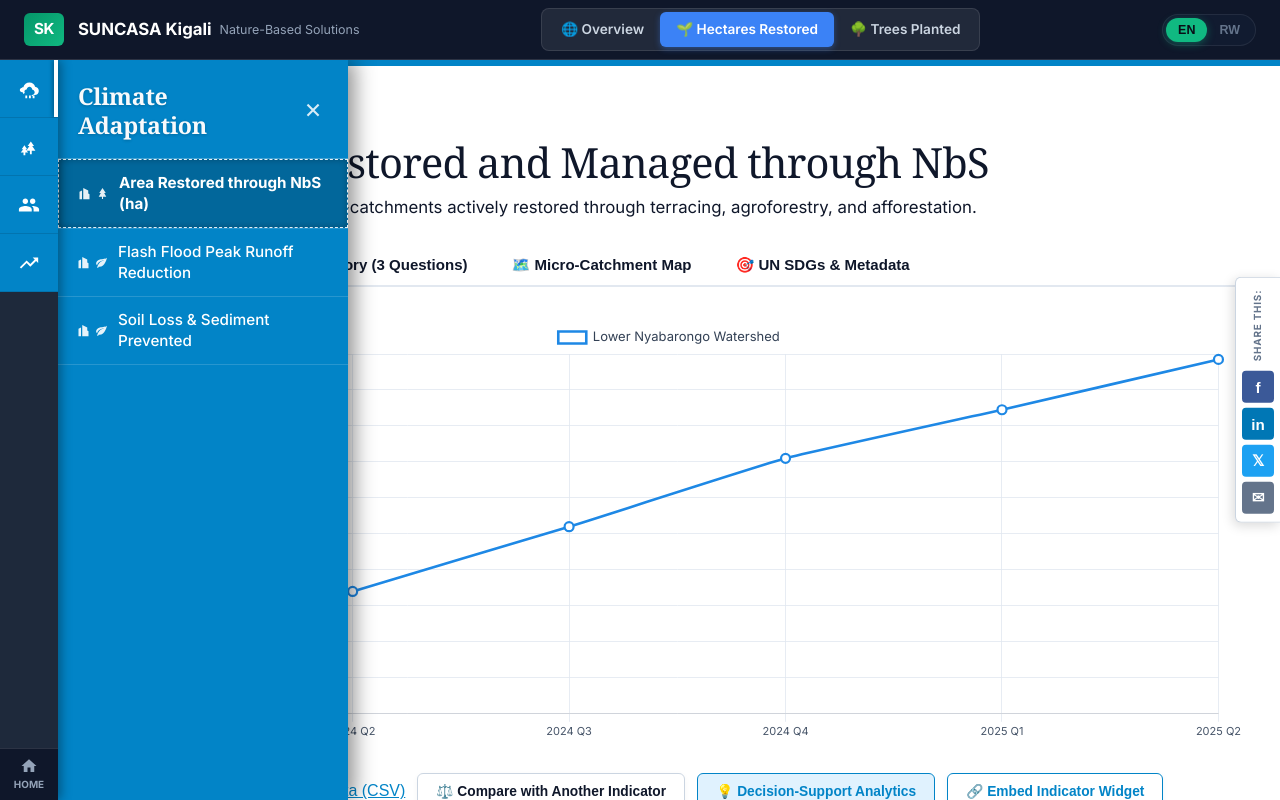
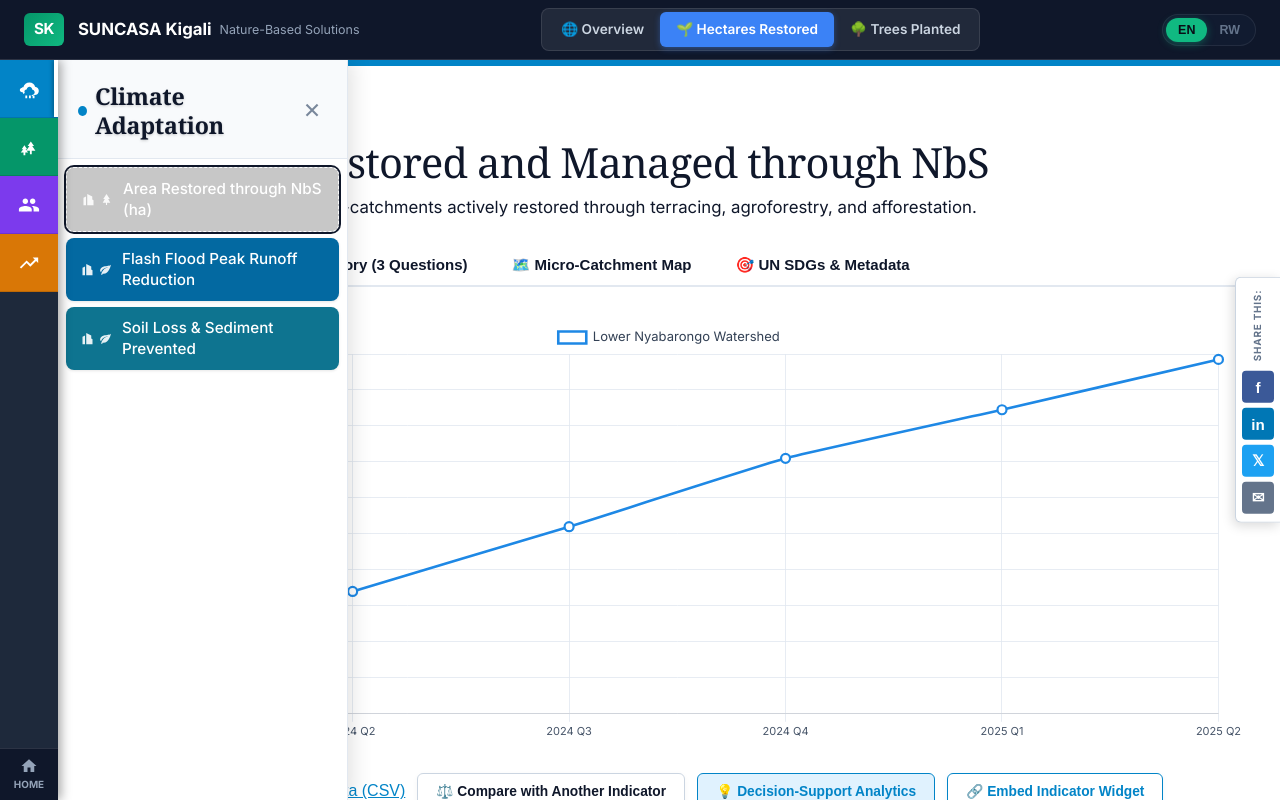
Before and after one commit to tharushyamagara-boop/NBS, a Next.js app: page /indicator/area_restored_ha in a window 1280 px wide. Both pictures are taken after a click on the button 29 px from the left and 89 px from the top of the page. Shown: the top 800 px of the page. Built offline with nearby package versions, Linux system fonts and the light colour scheme.

Commit message:
Apply distinctive background colors to left sidebar themes and indicators

```diff
--- a/src/components/MyPegLeftSidebar.tsx
+++ b/src/components/MyPegLeftSidebar.tsx
@@ -25,21 +25,21 @@ export const MYPEG_THEMES: ThemeDef[] = [
     id: 'biodiversity',
     name_en: 'Biodiversity Protection',
     name_rw: 'Kubungabunga Urusobe',
-    color: '#0284c7',
+    color: '#059669',
     icon: 'trees',
   },
   {
     id: 'gesi',
     name_en: 'Gender & Inclusion (GESI)',
     name_rw: 'Uburinganire (GESI)',
-    color: '#0284c7',
+    color: '#7c3aed',
     icon: 'users',
   },
   {
     id: 'economy',
     name_en: 'Employment & Economy',
     name_rw: 'Imirimo n\'Ubukungu',
-    color: '#0284c7',
+    color: '#d97706',
     icon: 'trending-up',
   },
 ];
@@ -72,6 +72,21 @@ const TITLE_MAP_RW: Record<string, string> = {
   green_jobs_created: 'Iminsi y\'Akazi k\'Icyatsi Kahanzwe',
   female_nursery_operators: 'Ubuhumbikiro bw\'Abagore',
   vulnerable_youth_employed: 'Urubyiruko mu Mirimo ya GIS',
+};
+
+const INDICATOR_BG_MAP: Record<string, string> = {
+  area_restored_ha: '#0284c7',
+  flood_risk_reduction: '#0369a1',
+  soil_erosion_prevented: '#0e7490',
+  trees_planted: '#15803d',
+  tree_survival_rate: '#16a34a',
+  riparian_buffer_km: '#059669',
+  water_quality_index: '#0d9488',
+  women_leadership_catchment: '#7c3aed',
+  participants_trained: '#9333ea',
+  green_jobs_created: '#d97706',
+  female_nursery_operators: '#b45309',
+  vulnerable_youth_employed: '#c2410c',
 };
 
 interface MyPegLeftSidebarProps {
@@ -233,54 +248,90 @@ export default function MyPegLeftSidebar({
         </Link>
       </nav>
 
-      {/* 2. Expanding Theme Flyout Drawer (Adjacent to rail, takes active theme color) */}
+      {/* 2. Expanding Theme Flyout Drawer (Adjacent to rail, white surface for contrast) */}
       {drawerOpen && (
         <div
           className="mypeg-theme-drawer"
           style={{
-            backgroundColor: activeTheme.color,
-            color: '#ffffff',
+            backgroundColor: '#ffffff',
+            color: '#0f172a',
+            borderRight: '1px solid #e2e8f0',
+            boxShadow: '4px 0 20px rgba(0, 0, 0, 0.12)',
           }}
           role="region"
           aria-label={`${themeName} indicators`}
         >
           {/* Drawer Header */}
-          <div className="mypeg-drawer-header">
-            <h3 className="mypeg-drawer-title">{themeName}</h3>
+          <div
+            className="mypeg-drawer-header"
+            style={{
+              borderBottom: '1px solid #e2e8f0',
+              backgroundColor: '#f8fafc',
+            }}
+          >
+            <div style={{ display: 'flex', alignItems: 'center', gap: '8px' }}>
+              <span
+                style={{
+                  display: 'inline-block',
+                  width: '10px',
+                  height: '10px',
+                  borderRadius: '50%',
+                  backgroundColor: activeTheme.color,
+                }}
+              />
+              <h3 className="mypeg-drawer-title" style={{ color: '#0f172a' }}>
+                {themeName}
+              </h3>
+            </div>
             <button
               type="button"
               className="mypeg-drawer-close-btn"
               onClick={() => setDrawerOpen(false)}
               title="Close menu"
               aria-label="Close menu"
+              style={{ color: '#64748b' }}
             >
               ✕
             </button>
           </div>
 
           {/* List of Indicators as Real Next.js Links to Separate Pages */}
-          <ul className="mypeg-drawer-list">
+          <ul className="mypeg-drawer-list" style={{ padding: '8px' }}>
             {themeIndicators.map((ind) => {
               const isSelected = selectedIndicatorId === ind.id || pathname === `/indicator/${ind.id}`;
               const titleMap = locale === 'rw' ? TITLE_MAP_RW : TITLE_MAP_EN;
               const title = titleMap[ind.id] || ind.id.split('_').map((w) => w.charAt(0).toUpperCase() + w.slice(1)).join(' ');
+              const indBgColor = INDICATOR_BG_MAP[ind.id] || activeTheme.color;
 
               return (
-                <li key={ind.id} className="mypeg-drawer-item-wrap">
+                <li
+                  key={ind.id}
+                  className="mypeg-drawer-item-wrap"
+                  style={{ borderBottom: 'none', marginBottom: '6px' }}
+                >
                   <Link
                     href={`/indicator/${ind.id}`}
                     className={`mypeg-drawer-item-btn ${isSelected ? 'active-selected' : ''}`}
+                    style={{
+                      backgroundColor: indBgColor,
+                      color: '#ffffff',
+                      borderRadius: '8px',
+                      padding: '11px 14px',
+                      boxShadow: isSelected ? '0 0 0 2px #0f172a' : '0 1px 3px rgba(0, 0, 0, 0.1)',
+                    }}
                     title={`View ${title} page`}
                   >
                     {renderDualIcon(ind.dual_icon)}
-                    <span className="mypeg-drawer-item-text">{title}</span>
+                    <span className="mypeg-drawer-item-text" style={{ color: '#ffffff', fontWeight: 500 }}>
+                      {title}
+                    </span>
                   </Link>
                 </li>
               );
             })}
 
             {themeIndicators.length === 0 && (
-              <li style={{ padding: '20px 16px', fontSize: '0.88rem', opacity: 0.85 }}>
+              <li style={{ padding: '20px 16px', fontSize: '0.88rem', color: '#64748b' }}>
                 {locale === 'rw' ? 'Nta bipimo biraboneka muri iki cyiciro.' : 'No indicators currently in this category.'}
               </li>
             )}
```
